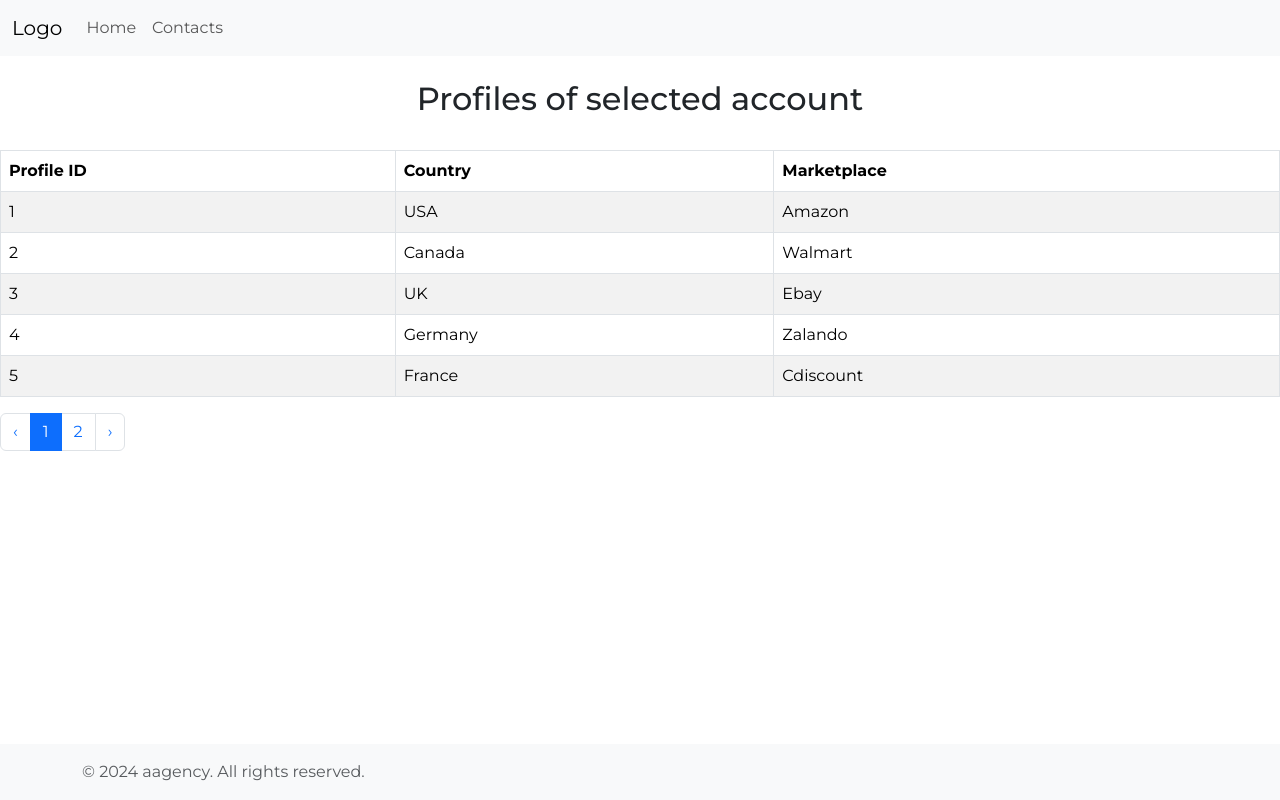
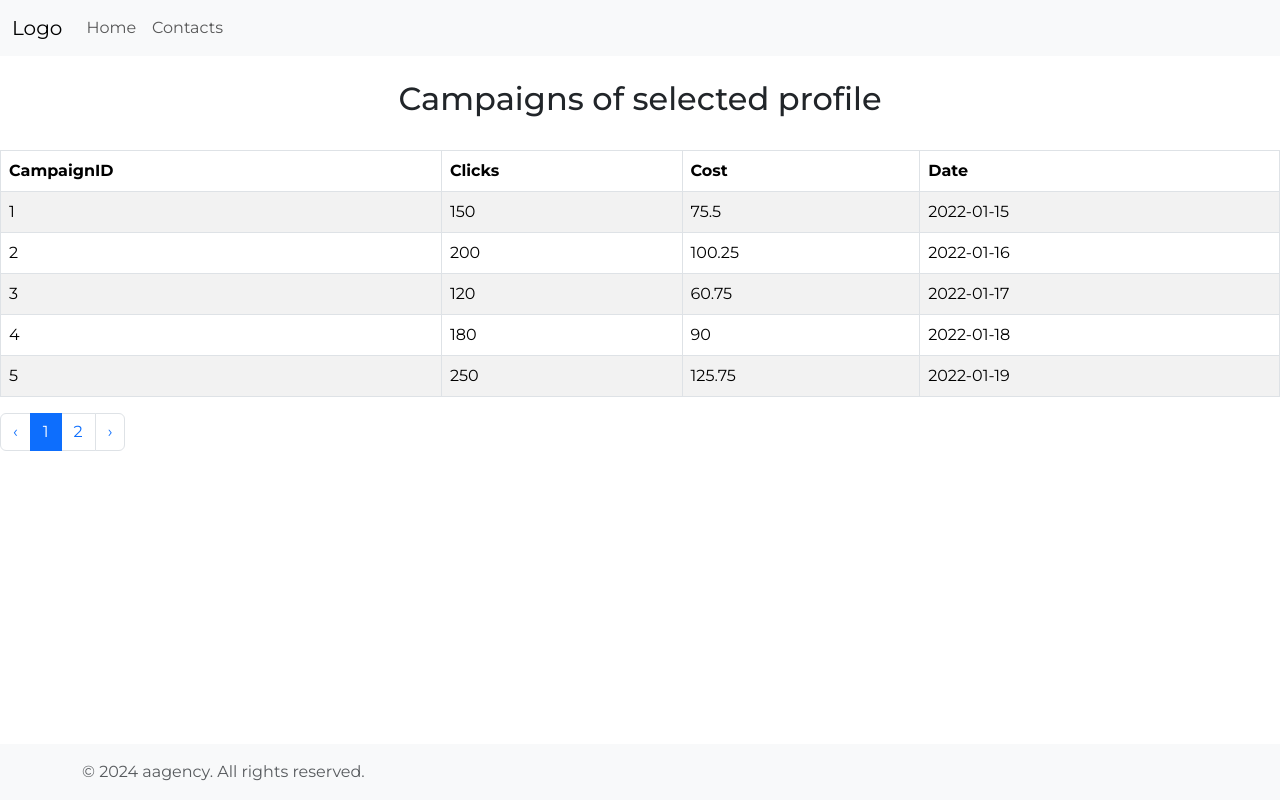
Before and after one commit to vladyslavZinchenko77/aagency-test, a React (Vite) app: page / in a window 1280 px wide. Built offline with nearby package versions, Linux system fonts and the light colour scheme.

Commit message:
added content on page campaing

```diff
--- a/src/App.tsx
+++ b/src/App.tsx
@@ -1,8 +1,8 @@
 import { FC } from 'react';
 import Header from './components/Header';
 // import Accounts from './pages/Accounts';
-// import Campaigns from './pages/Campaigns';
-import Profiles from './pages/Profiles';
+import Campaigns from './pages/Campaigns';
+// import Profiles from './pages/Profiles';
 import Footer from './components/Footer';
 
 import './App.scss';
@@ -13,7 +13,8 @@
       <Header />
       <main>
         {/* <Accounts /> */}
-        <Profiles />
+        {/* <Profiles /> */}
+        <Campaigns />
       </main>
       <Footer />
     </>
--- a/src/data/columns.tsx
+++ b/src/data/columns.tsx
@@ -38,3 +38,26 @@
     render: (item: any) => item.marketplace,
   },
 ];
+
+export const columnsCampaign = [
+  {
+    key: 'campaignId',
+    label: 'CampaignID',
+    render: (item: any) => item.campaignId,
+  },
+  {
+    key: 'clicks',
+    label: 'Clicks',
+    render: (item: any) => item.clicks,
+  },
+  {
+    key: 'cost',
+    label: 'Cost',
+    render: (item: any) => item.cost,
+  },
+  {
+    key: 'date',
+    label: 'Date',
+    render: (item: any) => item.date,
+  },
+];
--- a/src/data/initialData.tsx
+++ b/src/data/initialData.tsx
@@ -90,3 +90,48 @@
     marketplace: 'Rakuten',
   },
 ];
+
+export const initialDataCampaings = [
+  {
+    campaignId: 1,
+    clicks: 150,
+    cost: 75.5,
+    date: '2022-01-15',
+  },
+  {
+    campaignId: 2,
+    clicks: 200,
+    cost: 100.25,
+    date: '2022-01-16',
+  },
+  {
+    campaignId: 3,
+    clicks: 120,
+    cost: 60.75,
+    date: '2022-01-17',
+  },
+  {
+    campaignId: 4,
+    clicks: 180,
+    cost: 90.0,
+    date: '2022-01-18',
+  },
+  {
+    campaignId: 5,
+    clicks: 250,
+    cost: 125.75,
+    date: '2022-01-19',
+  },
+  {
+    campaignId: 6,
+    clicks: 300,
+    cost: 150.0,
+    date: '2022-01-20',
+  },
+  {
+    campaignId: 7,
+    clicks: 170,
+    cost: 85.5,
+    date: '2022-01-21',
+  },
+];
--- a/src/pages/Campaigns/Campaigns.tsx
+++ b/src/pages/Campaigns/Campaigns.tsx
@@ -1,9 +1,19 @@
 import { FC } from 'react';
 import DefaultPage from '../../components/DefaultPage';
 import TableCustom from '../../components/TableCustom';
+import { columnsCampaign } from '../../data/columns';
+import { initialDataCampaings } from '../../data/initialData';
 
 const Campaigns: FC = () => {
-  return <div></div>;
+  return (
+    <DefaultPage title="Campaigns of selected profile">
+      <TableCustom
+        columns={columnsCampaign}
+        data={initialDataCampaings}
+        totalItems={initialDataCampaings.length}
+      />
+    </DefaultPage>
+  );
 };
 
 export default Campaigns;
```
